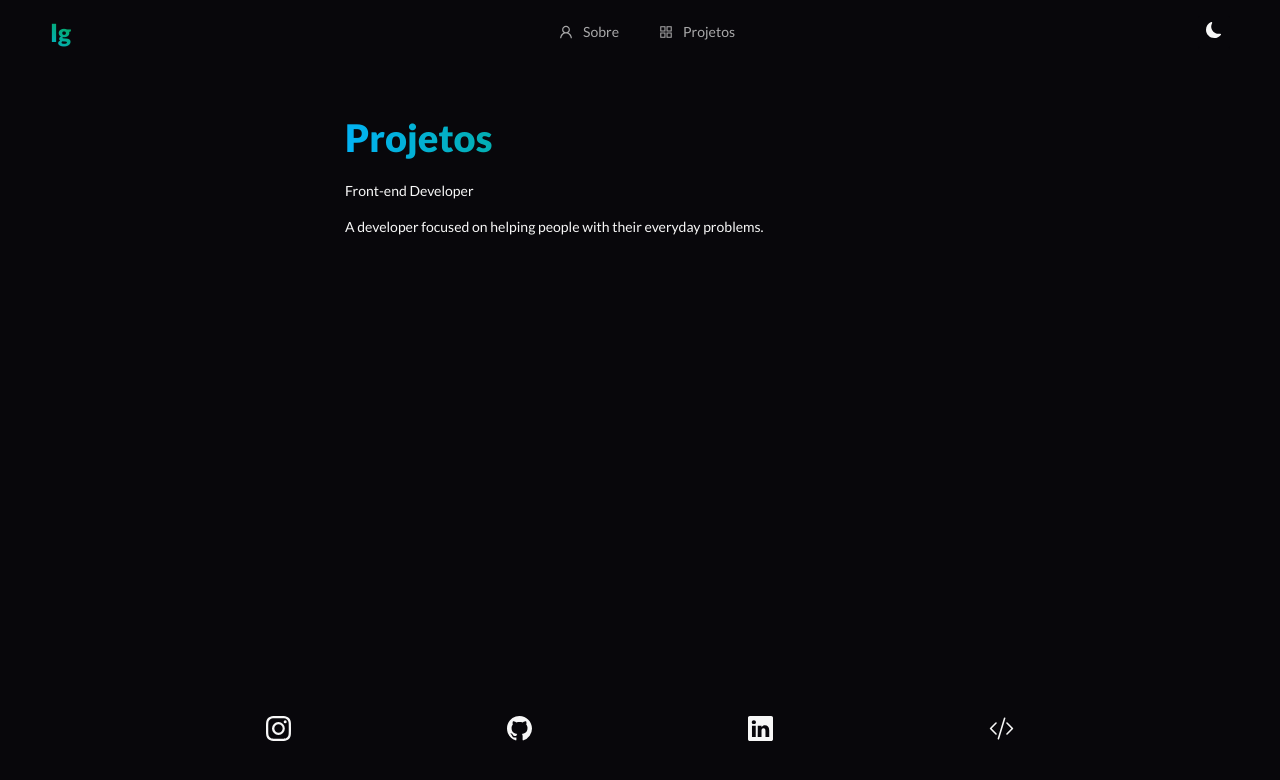
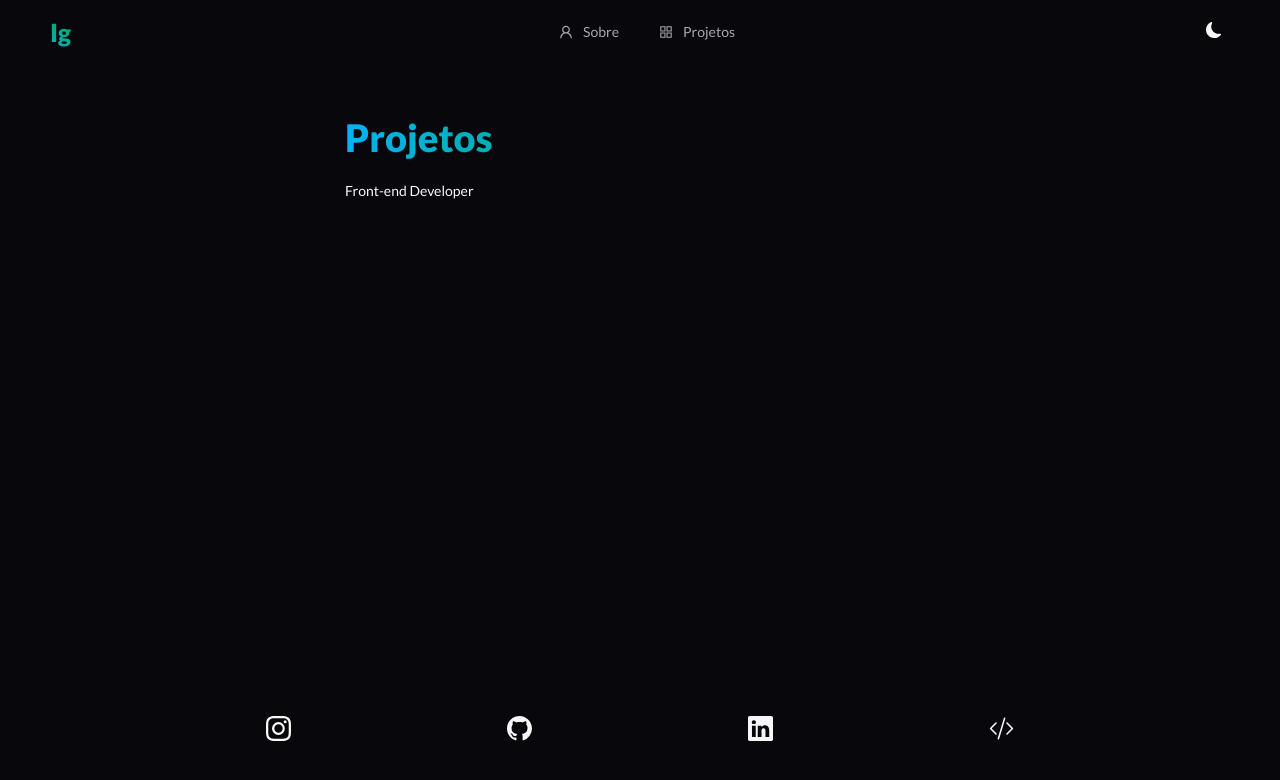
Before and after one commit to IgorM-Oliveira/Portfolio, a Next.js app: page /project in a window 1280 px wide. Shown: the top 780 px of the page. Built offline with nearby package versions, Linux system fonts and the light colour scheme.

Commit message:
edit page project

```diff
--- a/src/pages/project.jsx
+++ b/src/pages/project.jsx
@@ -14,7 +14,6 @@ export default function Home() {
         <div className={'content'}>
           <Title className={`gradient ${mode}`}>Projetos</Title>
           <Paragraph className={`${mode}`}>Front-end Developer</Paragraph>
-          <Paragraph className={`${mode}`}>A developer focused on helping people with their everyday problems.</Paragraph>
         </div>
       </Col>
     </Row>
```
